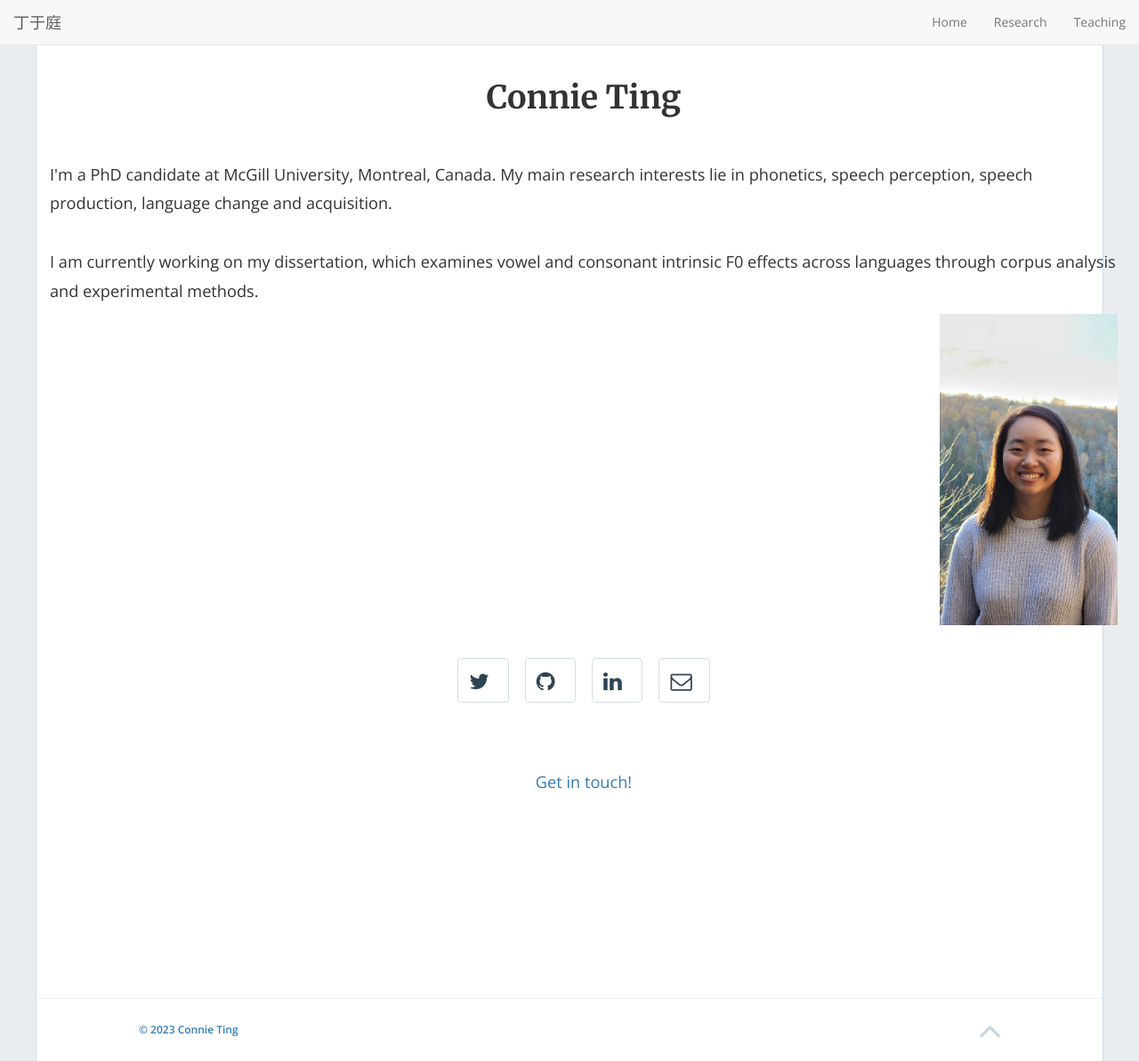
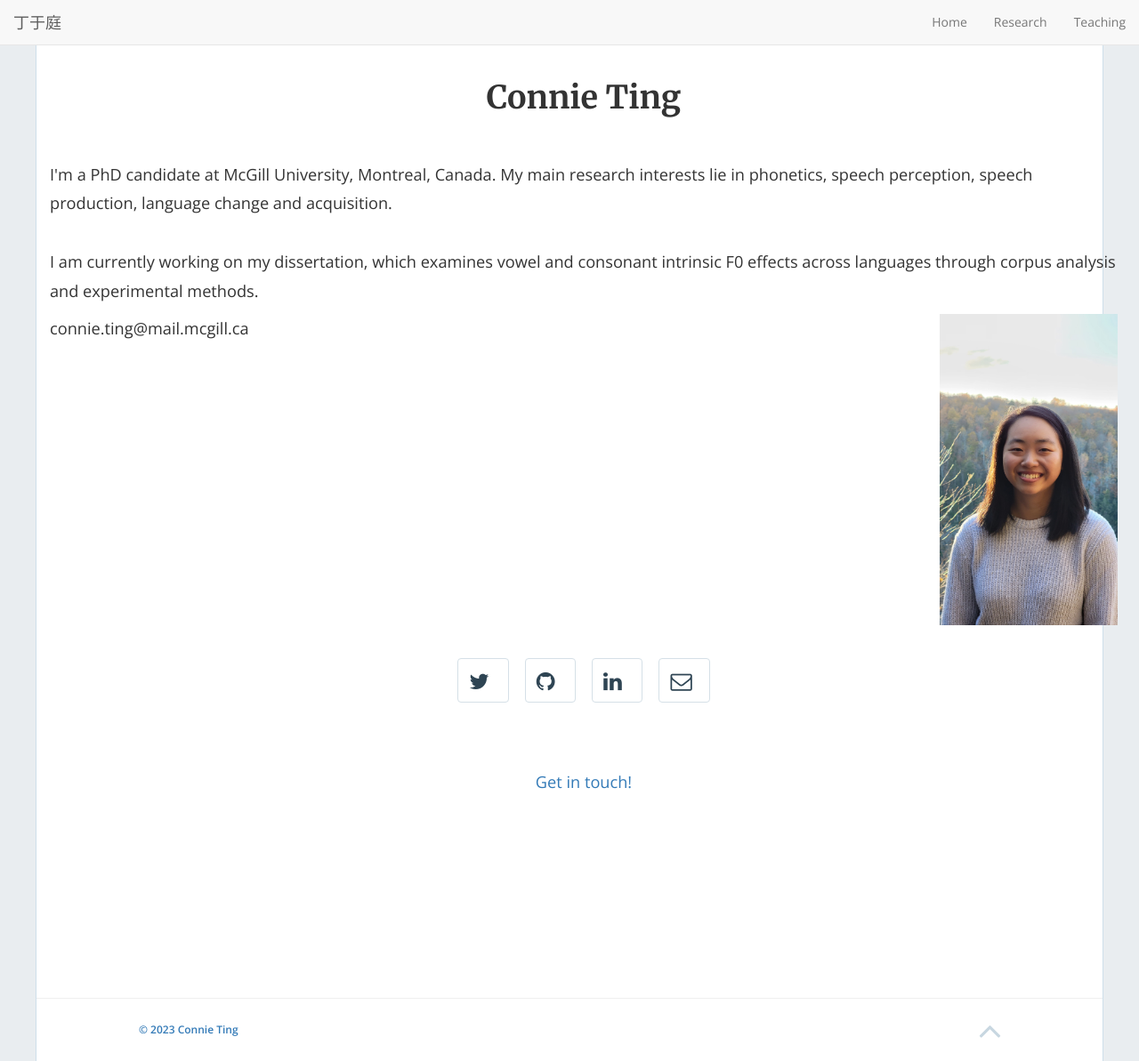
Before and after one commit to connieting/connieting.github.io, a Jekyll site: the page built from index.html, in a window 1280 px wide and 1193 px high. Shown: the whole window at 89% size. Built offline with Jekyll 4.4.1, drawn with Linux system fonts in a browser that asks for light colours; nearby versions of some CDN libraries.

Commit message:
Update home-hero.html
added email under photo

```diff
--- a/_includes/home-hero.html
+++ b/_includes/home-hero.html
@@ -27,6 +27,7 @@
         <div class="col-4">
           <div class="image">
           <img src="/imgs/me_photo.jpeg" style="float:right;width:200px;height:350px;padding:50px,50px,50px;">
+            <p>connie.ting@mail.mcgill.ca</p>
           </div>
         </div>
       </div>
```
